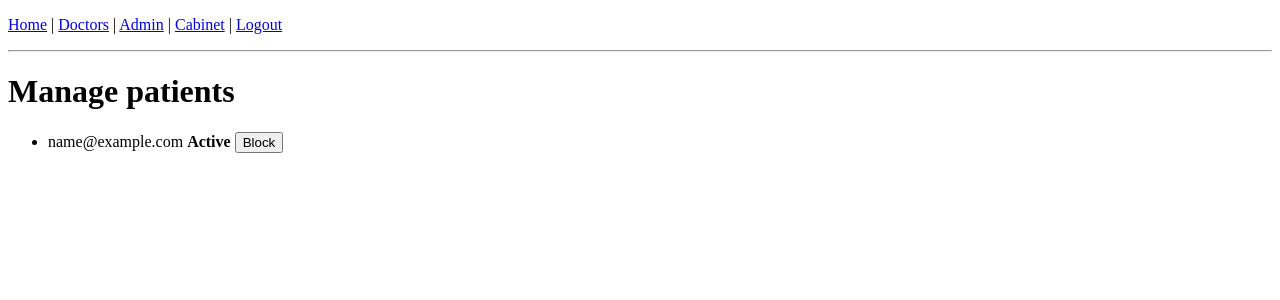
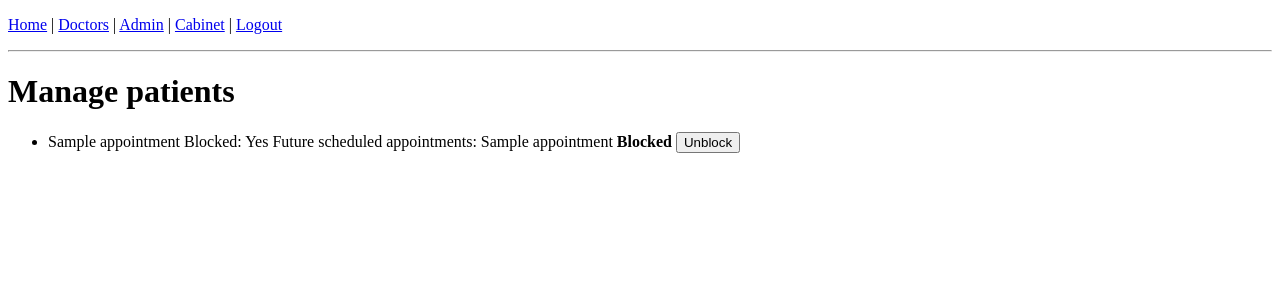
Before and after one commit to madlfox7/clinic_docker, a FastAPI app: page /admin/users in a window 1280 px wide. Shown: the top 300 px of the page. Run offline with FastAPI, Linux system fonts and the light colour scheme; the visitor is signed in with stand-in values (Sample User, id 1); a database or web service that is not in the repository returns one stand-in record (values such as "Sample title"); parts of the project's set-up code (start-up, migrations or seed data) failed here and were passed over; some libraries are stand-ins or nearby versions.

Commit message:
Complete role-based appointment operations

```diff
--- a/api/main.py
+++ b/api/main.py
@@ -226,6 +226,8 @@
         return RedirectResponse("/login", status_code=303)
     error = request.query_params.get("error")
     booked = request.query_params.get("booked")
+    cancelled = request.query_params.get("cancelled")
+    cancel_error = request.query_params.get("cancel_error")
     conflict = None
     conn = db()
     cur = conn.cursor()
@@ -293,7 +295,14 @@
                  WHERE a.slot_id = s.id
                 AND a.status = 'scheduled'
                 AND u.email = %s
-             ) AS mine
+                             ) AS mine,
+                             (
+                                     SELECT a.id
+                                     FROM appointments a
+                                     WHERE a.slot_id = s.id
+                                         AND a.status = 'scheduled'
+                                     LIMIT 1
+                             ) AS appointment_id
         FROM slots s
         WHERE s.doctor_id=%s
         ORDER BY s.starts_at
@@ -312,6 +321,7 @@
             "ends_at": r[2],
             "taken": r[3],
             "mine": r[4],
+            "appointment_id": r[5],
         }
         for r in rows
     ]
@@ -323,6 +333,8 @@
             "slots": slots,
             "error": error,
             "booked": booked,
+            "cancelled": cancelled,
+            "cancel_error": cancel_error,
             "conflict": conflict,
             "role": role or "guest",
         },
@@ -422,30 +434,72 @@
 def cancel_appointment(request: Request, appointment_id: int):
     email = request.session.get("email")
     role = request.session.get("role")
-    if role != "patient" or not email:
+    if role not in ("patient", "registrar") or not email:
         return RedirectResponse("/login", status_code=303)
     conn = db()
     cur = conn.cursor()
     cur.execute(
         """
-        UPDATE appointments a
-        SET status='cancelled'
-        FROM users u
-        WHERE a.id=%s
-          AND a.patient_user_id=u.id
-          AND u.email=%s
-          AND a.status='scheduled'
-        RETURNING a.id
+         SELECT s.doctor_id, a.patient_user_id,
+             s.starts_at > CURRENT_TIMESTAMP AS is_future
+        FROM appointments a
+        JOIN slots s ON s.id=a.slot_id
+        WHERE a.id=%s AND a.status='scheduled'
         """,
-        (appointment_id, email),
+        (appointment_id,),
     )
-    cancelled = cur.fetchone() is not None
+    appointment = cur.fetchone()
+    if not appointment:
+        cur.close()
+        conn.close()
+        if role == "patient":
+            return RedirectResponse("/my?cancel_error=1", status_code=303)
+        return RedirectResponse("/doctors", status_code=303)
+
+    doctor_id, patient_user_id, is_future = appointment
+    if role == "patient":
+        if not is_future:
+            cur.close()
+            conn.close()
+            return RedirectResponse("/my?cancel_error=1", status_code=303)
+        cur.execute(
+            """
+            UPDATE appointments a
+            SET status='cancelled'
+            WHERE a.id=%s
+              AND a.patient_user_id=%s
+              AND a.status='scheduled'
+              AND EXISTS (
+                  SELECT 1 FROM users u
+                  WHERE u.id=a.patient_user_id AND u.email=%s
+              )
+              AND EXISTS (
+                  SELECT 1 FROM slots s
+                  WHERE s.id=a.slot_id AND s.starts_at > CURRENT_TIMESTAMP
+              )
+            """,
+            (appointment_id, patient_user_id, email),
+        )
+    else:
+        cur.execute(
+            """
+            UPDATE appointments
+            SET status='cancelled'
+            WHERE id=%s AND status='scheduled'
+            """,
+            (appointment_id,),
+        )
+    updated = cur.rowcount
     conn.commit()
     cur.close()
     conn.close()
-    if cancelled:
-        return RedirectResponse("/my?cancelled=1", status_code=303)
-    return RedirectResponse("/my?cancel_error=1", status_code=303)
+    if role == "patient":
+        if updated:
+            return RedirectResponse("/my?cancelled=1", status_code=303)
+        return RedirectResponse("/my?cancel_error=1", status_code=303)
+    if updated:
+        return RedirectResponse(f"/doctors/{doctor_id}/slots?cancelled=1", status_code=303)
+    return RedirectResponse(f"/doctors/{doctor_id}/slots?cancel_error=1", status_code=303)
 
 
 @app.get("/my")
@@ -460,7 +514,8 @@
     cur = conn.cursor()
     cur.execute(
         """
-        SELECT a.id, d.full_name, s.starts_at, s.ends_at, a.status
+         SELECT a.id, d.full_name, s.starts_at, s.ends_at, a.status,
+             s.starts_at > CURRENT_TIMESTAMP AS cancellable
         FROM appointments a
         JOIN slots s ON s.id=a.slot_id
         JOIN doctors d ON d.id=s.doctor_id
@@ -477,6 +532,7 @@
             "starts_at": r[2],
             "ends_at": r[3],
             "status": r[4],
+            "cancellable": r[5],
         }
         for r in cur.fetchall()
     ]
@@ -504,7 +560,7 @@
     cur = conn.cursor()
     cur.execute(
         """
-        SELECT u.email, s.starts_at, a.status
+        SELECT u.email, s.starts_at, s.ends_at, a.status, u.blocked
         FROM appointments a
         JOIN slots s ON s.id=a.slot_id
         JOIN doctors d ON d.id=s.doctor_id
@@ -516,7 +572,13 @@
         (email,),
     )
     items = [
-        {"patient_email": r[0], "starts_at": r[1], "status": r[2]}
+        {
+            "patient_email": r[0],
+            "starts_at": r[1],
+            "ends_at": r[2],
+            "status": r[3],
+            "patient_blocked": r[4],
+        }
         for r in cur.fetchall()
     ]
     cur.close()
@@ -534,17 +596,40 @@
     conn = db()
     cur = conn.cursor()
     cur.execute(
-        "SELECT id, email, blocked FROM users WHERE role='patient' ORDER BY email"
+        """
+        SELECT p.id, p.email, p.blocked,
+               (
+                   SELECT count(*)
+                   FROM appointments a
+                   JOIN slots s ON s.id = a.slot_id
+                   WHERE a.patient_user_id = p.id
+                     AND a.status = 'scheduled'
+                     AND s.starts_at > CURRENT_TIMESTAMP
+               ) AS future_scheduled
+        FROM users p
+        WHERE p.role='patient'
+        ORDER BY p.email
+        """
     )
     users = [
-        {"id": row[0], "email": row[1], "blocked": row[2]}
+        {
+            "id": row[0],
+            "email": row[1],
+            "blocked": row[2],
+            "future_scheduled": row[3],
+        }
         for row in cur.fetchall()
     ]
     cur.close()
     conn.close()
     return templates.TemplateResponse(
         "admin_users.html",
-        {"request": request, "users": users, "role": "admin"},
+        {
+            "request": request,
+            "users": users,
+            "role": "admin",
+            "future_cancelled": request.query_params.get("future_cancelled"),
+        },
     )
 
 
@@ -578,3 +663,32 @@
     cur.close()
     conn.close()
     return RedirectResponse("/admin/users", status_code=303)
+
+
+@app.post("/admin/users/{user_id}/cancel-future-appointments")
+def cancel_future_appointments(request: Request, user_id: int):
+    if request.session.get("role") != "admin":
+        return RedirectResponse("/login", status_code=303)
+    conn = db()
+    cur = conn.cursor()
+    cur.execute(
+        """
+        UPDATE appointments a
+        SET status='cancelled'
+        FROM slots s, users u
+        WHERE a.slot_id=s.id
+          AND a.patient_user_id=u.id
+          AND u.id=%s
+          AND u.role='patient'
+          AND a.status='scheduled'
+          AND s.starts_at > CURRENT_TIMESTAMP
+        """,
+        (user_id,),
+    )
+    cancelled_count = cur.rowcount
+    conn.commit()
+    cur.close()
+    conn.close()
+    return RedirectResponse(
+        f"/admin/users?future_cancelled={cancelled_count}", status_code=303
+    )
--- a/api/templates/admin_users.html
+++ b/api/templates/admin_users.html
@@ -1,10 +1,15 @@
 {% extends "base.html" %}
 {% block content %}
 <h1>Manage patients</h1>
+{% if future_cancelled is not none %}
+  <p>Cancelled {{ future_cancelled }} future appointment(s).</p>
+{% endif %}
 <ul>
   {% for user in users %}
     <li>
       {{ user.email }}
+      <span>Blocked: {{ "Yes" if user.blocked else "No" }}</span>
+      <span>Future scheduled appointments: {{ user.future_scheduled }}</span>
       {% if user.blocked %}
         <strong>Blocked</strong>
         <form method="post" action="/admin/users/{{ user.id }}/unblock" style="display:inline">
@@ -16,6 +21,11 @@
           <button type="submit">Block</button>
         </form>
       {% endif %}
+      {% if user.future_scheduled > 0 %}
+        <form method="post" action="/admin/users/{{ user.id }}/cancel-future-appointments" style="display:inline" onsubmit="return confirm('Cancel all future appointments for this patient?')">
+          <button type="submit">Cancel future appointments</button>
+        </form>
+      {% endif %}
     </li>
   {% endfor %}
 </ul>
--- a/api/templates/doctor_appointments.html
+++ b/api/templates/doctor_appointments.html
@@ -3,7 +3,9 @@
 <h1>My appointments</h1>
 <ul>
   {% for a in items %}
-    <li {% if a.status == "cancelled" %}style="color: gray"{% endif %}>{{ a.patient_email }} — {{ a.starts_at }} ({{ a.status }})</li>
+    <li {% if a.status == "cancelled" %}style="color: gray"{% endif %}>
+      {{ a.patient_email }} — {{ a.starts_at.strftime("%Y-%m-%d %H:%M") }}-{{ a.ends_at.strftime("%H:%M") }} ({{ a.status }}{% if a.patient_blocked %}, account blocked{% endif %})
+    </li>
   {% endfor %}
 </ul>
 {% if not items %}<p>No appointments yet.</p>{% endif %}
--- a/api/templates/home.html
+++ b/api/templates/home.html
@@ -2,6 +2,7 @@
 {% block content %}
 <h1>Clinic</h1>
 <p>Address: educational stand. Phone: 000-00-00</p>
+<p>Hours: Monday-Friday, 9:00 AM-5:00 PM (demo hours)</p>
 <p>Guests can only see general information. Booking is available after login.</p>
 <p><a href="/doctors">Doctor list</a></p>
 {% endblock %}
--- a/api/templates/my_appointments.html
+++ b/api/templates/my_appointments.html
@@ -7,7 +7,7 @@
   {% for a in items %}
     <li {% if a.status == "cancelled" %}style="color: gray"{% endif %}>
       {{ a.doctor_name }} — {{ a.starts_at }} - {{ a.ends_at }} ({{ a.status }})
-      {% if a.status == "scheduled" %}
+      {% if a.status == "scheduled" and a.cancellable %}
         <form method="post" action="/appointments/{{ a.id }}/cancel" style="display:inline">
           <button type="submit">Cancel appointment</button>
         </form>
--- a/api/templates/slots.html
+++ b/api/templates/slots.html
@@ -25,6 +25,8 @@
 {% elif booked == "1" %}
   <p>Appointment booked successfully.</p>
 {% endif %}
+{% if cancelled == "1" %}<p>Appointment cancelled.</p>{% endif %}
+{% if cancel_error == "1" %}<p>Appointment could not be cancelled; it may already be cancelled.</p>{% endif %}
 <ul>
   {% for s in slots %}
     <li>
@@ -34,6 +36,9 @@
       {% elif s.taken %}
         {% if role == "registrar" %}
           Booked
+          <form method="post" action="/appointments/{{ s.appointment_id }}/cancel" style="display:inline">
+            <button type="submit">Cancel appointment</button>
+          </form>
         {% else %}
           Unavailable
         {% endif %}
```
Also changed, not shown: PROJECT_DOCUMENTATION.md (+20 -8 lines), tests/test_stage4.py (+93 -5 lines), README.md.
